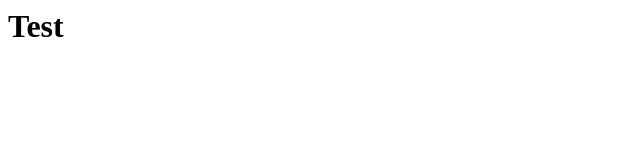
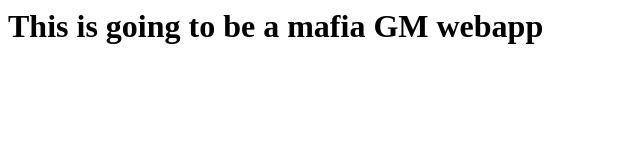
Before and after one commit to JasonYe4273/mafia, a plain HTML site: page index.html in a window 1280 px wide. Shown: the whole page, without its empty margins (0-640 px from the left). Drawn offline with Linux system fonts and the light colour scheme.

```diff
--- a/index.html
+++ b/index.html
@@ -1 +1 @@
-<h1>Test</h1>
+<h1>This is going to be a mafia GM webapp</h1>
```
